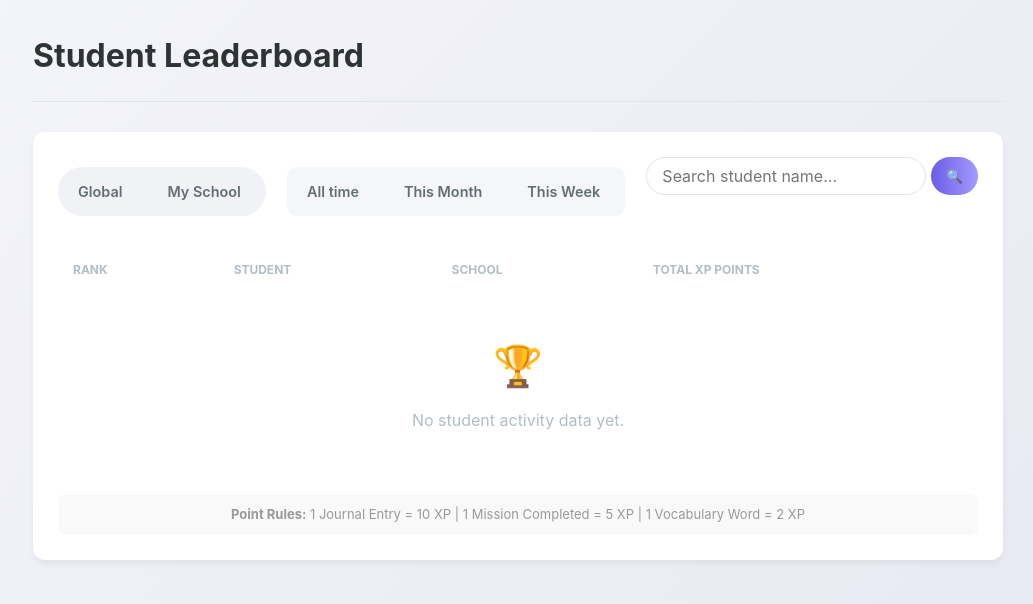
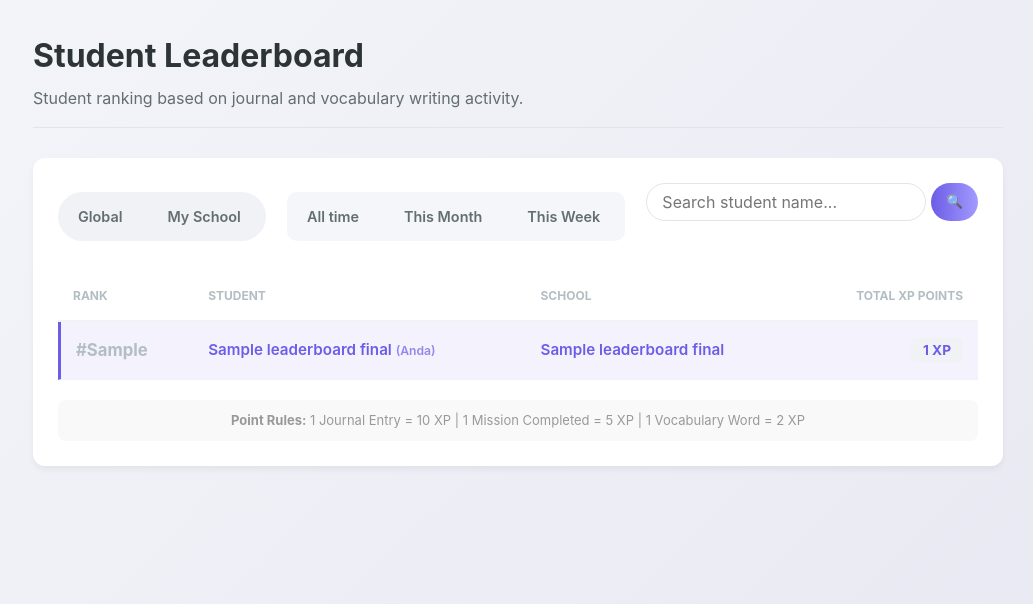
Before and after one commit to ELGHIFARY111/Diaries_Of_Learning, a PHP site: template views/guru/leaderboard.php in a window 1280 px wide. Shown: the top 604 px of the page, without its empty margins (247-1280 px from the left). Run offline with PHP 8.4, Linux system fonts and the light colour scheme; the visitor is signed in with stand-in values (Sample User, id 1); the template is opened without the code that fills it: most values are stand-ins (such as "Sample title", 1, 10 or a date in 2020); data that the repository does not hold is empty.

Commit message:
fix leaderboard and model

```diff
--- a/index.php
+++ b/index.php
@@ -205,7 +205,7 @@ switch ($page) {
         proses_update_profil_murid($koneksi)($koneksi);
         break;
 
-        case 'murid/tambah_catatan':
+    case 'murid/tambah_catatan':
         tambah_catatan_page($koneksi);
         break;
     case 'murid/baca':
--- a/model/global_model.php
+++ b/model/global_model.php
@@ -15,15 +15,13 @@ function hapus_catatan_murid($koneksi, $id_catatan, $id_user) {
     $query = "DELETE FROM catatan WHERE id_catatan = '$id_catatan' AND id_user = '$id_user'";
     return mysqli_query($koneksi, $query);
 }
-function ambil_data_leaderboard($koneksi, $id_sekolah_guru, $time = 'all', $scope = 'school') {
-
+function ambil_data_leaderboard($koneksi, $id_sekolah_guru, $scope = 'school', $time = 'all', $search = '') {
     $filter_catatan = "";
     $filter_misi = "";
 
     if ($time == 'month') {
         $filter_catatan = "AND MONTH(c.tanggal_catatan) = MONTH(CURRENT_DATE()) AND YEAR(c.tanggal_catatan) = YEAR(CURRENT_DATE())";
         $filter_misi    = "AND MONTH(p.tanggal_update) = MONTH(CURRENT_DATE()) AND YEAR(p.tanggal_update) = YEAR(CURRENT_DATE())";
-
     } elseif ($time == 'week') {
         $filter_catatan = "AND YEARWEEK(c.tanggal_catatan, 1) = YEARWEEK(CURRENT_DATE(), 1)";
         $filter_misi    = "AND YEARWEEK(p.tanggal_update, 1) = YEARWEEK(CURRENT_DATE(), 1)";
@@ -35,6 +33,7 @@ function ambil_data_leaderboard($koneksi, $id_sekolah_guru, $time = 'all', $scop
     }
 
     $query = "SELECT
+                u.id_user,
                 u.nama_lengkap,
                 s.nama_sekolah,
                 (
--- a/views/css/guru.css
+++ b/views/css/guru.css
@@ -1478,3 +1478,50 @@ canvas {
 .form-group input, .form-group textarea {
     width: 100%; padding: 12px; border: 1px solid #ddd; border-radius: 8px;
 }
+.leaderboard-table tbody td {
+    padding: 15px;
+    vertical-align: middle;
+    border-bottom: 1px solid #f1f2f6;
+    color: #2d3436;
+    font-size: 0.95rem;
+}
+
+/* Foto Profil Bulat */
+.table-avatar {
+    width: 35px;
+    height: 35px;
+    border-radius: 50%;
+    object-fit: cover;
+    margin-right: 10px;
+    vertical-align: middle;
+    border: 1px solid #dfe6e9;
+}
+
+/* Highlight Baris "Saya" (Ungu Transparan) */
+.leaderboard-table tbody tr.is-me {
+    background-color: rgba(108, 92, 231, 0.08) !important;
+}
+.leaderboard-table tbody tr.is-me td:first-child {
+    border-left: 3px solid #6c5ce7; /* Garis ungu di kiri */
+}
+.leaderboard-table tbody tr.is-me td {
+    font-weight: 600;
+    color: #6c5ce7;
+}
+
+/* Warna Angka Ranking 1, 2, 3 */
+.rank-num { font-weight: bold; font-size: 1.1em; color: #b2bec3; }
+
+tr.rank-1 .rank-num { color: #f1c40f; font-size: 1.3em; text-shadow: 0 1px 2px rgba(0,0,0,0.1); } /* Emas */
+tr.rank-2 .rank-num { color: #95a5a6; font-size: 1.2em; } /* Perak */
+tr.rank-3 .rank-num { color: #e17055; font-size: 1.2em; } /* Perunggu */
+
+/* Badge Poin */
+.poin-badge {
+    background: #f1f2f6;
+    padding: 5px 12px;
+    border-radius: 6px;
+    font-weight: 700;
+    font-size: 0.9em;
+    color: #6c5ce7;
+}
--- a/views/guru/detail_siswa.php
+++ b/views/guru/detail_siswa.php
@@ -39,7 +39,7 @@
                     <h3><?= $total_kosakata ?></h3>
                 </div>
                 <div class="stat-card">
-                    <p>Writing Score (Avg)</p>
+                    <p>Writing Score (XP)</p>
                     <h3><?= number_format($nilai_menulis, 1) ?></h3>
                 </div>
             </div>
--- a/views/guru/leaderboard.php
+++ b/views/guru/leaderboard.php
@@ -5,9 +5,6 @@
     <meta name="viewport" content="width=device-width, initial-scale=1.0">
     <title>Teacher Leaderboard</title>
     <link rel="stylesheet" href="./views/css/guru.css">
-    <link rel="stylesheet" href="https://cdnjs.cloudflare.com/ajax/libs/font-awesome/5.15.3/css/all.min.css">
-
-</head>
 <body>
 
     <div class="container">
@@ -15,6 +12,7 @@
             <div class="header">
                 <div class="header-text">
                     <h2>Student Leaderboard</h2>
+                    <p>Student ranking based on journal and vocabulary writing activity.</p>
                 </div>
             </div>
 
@@ -23,30 +21,30 @@
                 <div class="leaderboard-controls" style="display: flex; justify-content: space-between; align-items: center; flex-wrap: wrap; gap: 15px; margin-bottom: 20px;">
 
                     <div class="leaderboard-type-filters" style="background: #f1f2f6; padding: 5px; border-radius: 25px;">
-                        <a href="index.php?page=guru/leaderboard_guru&active=leaderboard&aktif=true&scope=global&time=<?= $time ?>&search=<?= $search ?>"
+                        <a href="index.php?page=murid/leaderboard_murid&active=leaderboard&aktif=true&scope=global&time=<?= $time ?>&search=<?= $search ?>"
                            class="filter-link <?= $scope == 'global' ? 'active' : '' ?>">
                             Global
                         </a>
-                        <a href="index.php?page=guru/leaderboard_guru&active=leaderboard&aktif=true&scope=school&time=<?= $time ?>&search=<?= $search ?>"
+                        <a href="index.php?page=murid/leaderboard_murid&active=leaderboard&aktif=true&scope=school&time=<?= $time ?>&search=<?= $search ?>"
                            class="filter-link <?= $scope == 'school' ? 'active' : '' ?>">
                             My School
                         </a>
                     </div>
 
                     <div class="time-filters">
-                        <a href="index.php?page=guru/leaderboard_guru&active=leaderboard&aktif=true&scope=<?= $scope ?>&time=all&search=<?= $search ?>"
+                        <a href="index.php?page=murid/leaderboard_murid&active=leaderboard&aktif=true&scope=<?= $scope ?>&time=all&search=<?= $search ?>"
                            class="filter-link <?= $time == 'all' ? 'active' : '' ?>">All time</a>
 
-                        <a href="index.php?page=guru/leaderboard_guru&active=leaderboard&aktif=true&scope=<?= $scope ?>&time=month&search=<?= $search ?>"
+                        <a href="index.php?page=murid/leaderboard_murid&active=leaderboard&aktif=true&scope=<?= $scope ?>&time=month&search=<?= $search ?>"
                            class="filter-link <?= $time == 'month' ? 'active' : '' ?>">This Month</a>
 
-                        <a href="index.php?page=guru/leaderboard_guru&active=leaderboard&aktif=true&scope=<?= $scope ?>&time=week&search=<?= $search ?>"
+                        <a href="index.php?page=murid/leaderboard_murid&active=leaderboard&aktif=true&scope=<?= $scope ?>&time=week&search=<?= $search ?>"
                            class="filter-link <?= $time == 'week' ? 'active' : '' ?>">This Week</a>
                     </div>
 
                     <div class="search-area">
                         <form action="index.php" method="GET" style="display: flex; gap: 5px;">
-                            <input type="hidden" name="page" value="guru/leaderboard_guru">
+                            <input type="hidden" name="page" value="murid/leaderboard_murid">
                             <input type="hidden" name="active" value="leaderboard">
                             <input type="hidden" name="aktif" value="true">
                             <input type="hidden" name="scope" value="<?= $scope ?>">
@@ -60,80 +58,53 @@
                 </div>
 
                 <div class="table-container">
-                    <table class="leaderboard-table" style="width: 100%; border-collapse: collapse;">
+                    <table class="leaderboard-table" style="width: 100%; border-collapse: separate; border-spacing: 0;">
                         <thead>
                             <tr style="text-align: left; color: #b2bec3; font-size: 12px; text-transform: uppercase;">
-                                <th style="padding: 15px;">Rank</th>
-                                <th style="padding: 15px;">Student</th>
-                                <th style="padding: 15px;">School</th>
-                                <th style="padding: 15px;">Total XP Points</th>
+                                <th style="padding: 15px; border-bottom: 2px solid #f1f2f6;">Rank</th>
+                                <th style="padding: 15px; border-bottom: 2px solid #f1f2f6;">Student</th>
+                                <th style="padding: 15px; border-bottom: 2px solid #f1f2f6;">School</th>
+                                <th style="padding: 15px; border-bottom: 2px solid #f1f2f6; text-align:right;">Total XP Points</th>
                             </tr>
                         </thead>
                         <tbody>
                             <?php
-                            if (mysqli_num_rows($leaderboard_data) > 0):
-                                $rank = 1;
-                                $found_data = false;
+                            foreach ($leaderboard_final as $row) :
 
-                                while ($row = mysqli_fetch_assoc($leaderboard_data)):
-                                    if (!empty($search) && stripos($row['nama_lengkap'], $search) === false) {
-                                        $rank++;
-                                        continue;
-                                    }
+                                $id_saya = $_SESSION['user_id'] ?? 0;
+                                $is_me = ($row['id_user'] == $id_saya);
 
-                                    $found_data = true;
-                                    $row_class = "";
-                                    if ($rank == 1) $row_class = "background: #fffdf0;";
-                                    elseif ($rank == 2) $row_class = "background: #f7f9fa;";
-                                    elseif ($rank == 3) $row_class = "background: #fff5eb;";
+                                // Tentukan Class CSS (Bukan Inline Style lagi)
+                                $row_class = $is_me ? 'is-me' : '';
+
+                                // Tambah class untuk ranking 1, 2, 3 agar berwarna
+                                if ($row['rank_asli'] == 1) $row_class .= ' rank-1';
+                                elseif ($row['rank_asli'] == 2) $row_class .= ' rank-2';
+                                elseif ($row['rank_asli'] == 3) $row_class .= ' rank-3';
                             ?>
-                                        <tr style="border-bottom: 1px solid #f1f2f6; <?= $row_class ?>">
-                                            <td style="padding: 15px;">
-                                                <?php if ($rank == 1): ?>
-                                                    <span class="rank-badge gold">1</span> 👑
-                                                <?php elseif ($rank == 2): ?>
-                                                    <span class="rank-badge silver">2</span>
-                                                <?php elseif ($rank == 3): ?>
-                                                    <span class="rank-badge bronze">3</span>
-                                                <?php else: ?>
-                                                    <span class="default-rank"><?= $rank ?></span>
-                                                <?php endif; ?>
+
+                            <tr class="<?= $row_class; ?>">
+                                <td>
+                                    <span class="rank-num">#<?= $row['rank_asli']; ?></span>
                                 </td>
-                                            <td style="padding: 15px;">
-                                                <div style="font-weight: bold; color: #2d3436; font-size: 15px;">
-                                                    <?= htmlspecialchars($row['nama_lengkap']) ?>
-                                                </div>
+
+                                <td>
+
+                                    <?= htmlspecialchars($row['nama_lengkap']); ?>
+                                    <?php if($is_me) echo '<span style="font-size: 0.8em; opacity: 0.7;"> (Anda)</span>'; ?>
                                 </td>
-                                            <td style="padding: 15px; color: #636e72;">
-                                                <?= htmlspecialchars($row['nama_sekolah'] ?? 'No School') ?>
-                                            </td>
-                                            <td style="padding: 15px;">
-                                                <div style="font-weight: bold; color: #6c5ce7; display: flex; align-items: center; gap: 5px;">
-                                                    <i class="fas fa-bolt" style="color: #f1c40f;"></i>
-                                                    <?= number_format($row['total_poin']) ?> XP
-                                                </div>
+
+                                <td><?= $row['nama_sekolah']; ?></td>
+
+                                <td style="text-align: right;">
+                                    <span class="poin-badge"><?= number_format($row['total_poin']); ?> XP</span>
                                 </td>
                             </tr>
-                            <?php
-                                    $rank++;
-                                endwhile;
 
-                                if (!$found_data):
-                            ?>
-                                <tr>
-                                    <td colspan="4" style="text-align: center; padding: 40px; color: #b2bec3;">
-                                        No student found with the name "<b><?= htmlspecialchars($search) ?></b>".
-                                    </td>
-                                </tr>
-                            <?php endif; ?>
+                            <?php endforeach; ?>
 
-                            <?php else: ?>
-                                <tr>
-                                    <td colspan="4" style="text-align: center; padding: 40px; color: #b2bec3;">
-                                        <div style="font-size: 40px; margin-bottom: 10px;">🏆</div>
-                                        No student activity data yet.
-                                    </td>
-                                </tr>
+                            <?php if (empty($leaderboard_final)) : ?>
+                                <tr><td colspan="4" class="text-center" style="padding: 30px; color: #999;">Student not found.</td></tr>
                             <?php endif; ?>
                         </tbody>
                     </table>
--- a/views/murid/homeMurid.php
+++ b/views/murid/homeMurid.php
@@ -28,7 +28,7 @@
                 </div>
                 <div class="card">
                     <p>Total Points</p>
-                    <h3><?= floatval($total_poin) ?></h3>
+                    <h3><?= number_format($total_poin) ?></h3>
                 </div>
             </div>
 
--- a/views/murid/tambahCatatan.php
+++ b/views/murid/tambahCatatan.php
@@ -3,7 +3,7 @@
 <head>
     <meta charset="UTF-8">
     <meta name="viewport" content="width=device-width, initial-scale=1.0">
-    <title>Edit Note</title>
+    <title>Add Note</title>
     <link rel="stylesheet" href="views/css/catatanMuridStyle.css">
 </head>
 <body>
@@ -22,7 +22,7 @@
                 <p>Update your story.</p>
             </div>
 
-            <form action="" method="POST" class="note-form" enctype="multipart/form-data">
+            <form action="index.php?page=murid/tambah_catatan" method="POST" class="note-form" enctype="multipart/form-data">
 
                 <div class="word-sheet">
                     <input type="text" name="judul" class="input-title" required placeholder="Enter Title Here...">
@@ -54,7 +54,7 @@
                 </div>
 
                 <div class="action-bar">
-                    <button type="submit" name="update_catatan" class="btn-simpan">Add Notes</button>
+                    <button type="submit" name="simpan_catatan" class="btn-simpan">Add Notes</button>
                 </div>
 
             </form>
```
Also changed, not shown: controller/guru_controller.php (+8 -34 lines), controller/murid_controller.php (+17 -13 lines), model/guru_model.php (+52 -0 lines), model/murid_model.php (+33 -13 lines), views/css/homeMuridStyle.css (+11 -0 lines), views/css/murid.css (+48 -0 lines), views/murid/leaderboard.php (+37 -48 lines), uploads/6939a761bc69b.png (added). Lines whose indentation alone changed are shown as unchanged.
